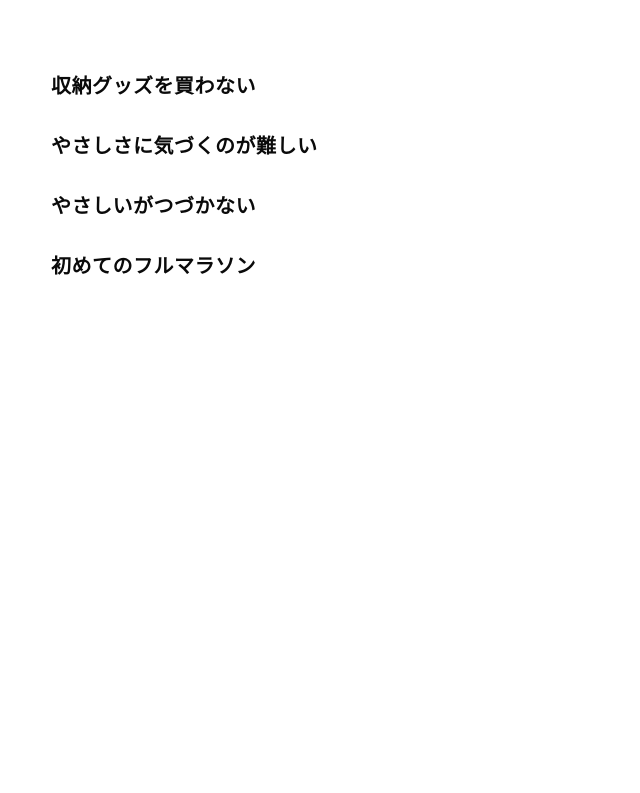
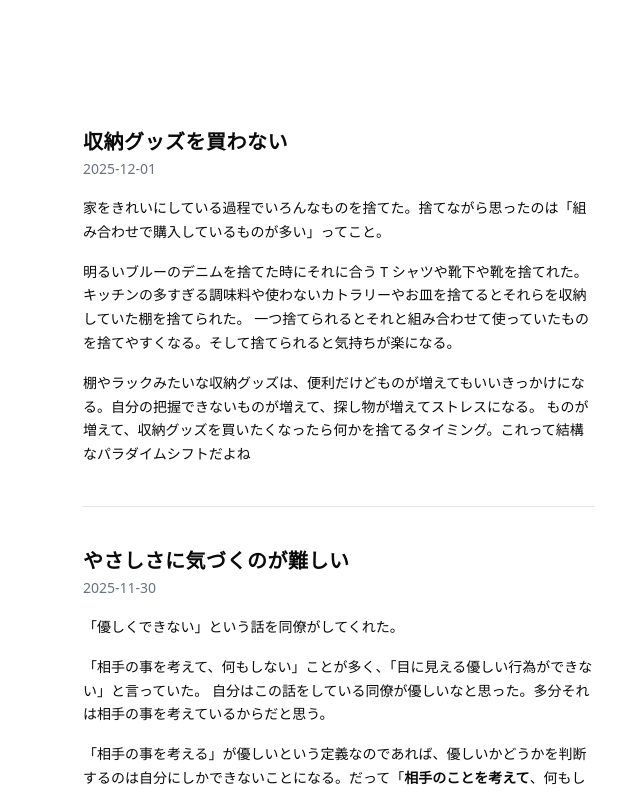
Before and after one commit to yuuki008/me, a Next.js app: page /blog in a window 1280 px wide. Shown: the top 793 px of the page, without its empty margins (301-941 px from the left). Built offline with nearby package versions, Linux system fonts and the light colour scheme.

Commit message:
Refactor blog list layout and text styles for better readability and consistency

```diff
--- a/src/app/blog/blog-list.tsx
+++ b/src/app/blog/blog-list.tsx
@@ -1,13 +1,18 @@
-import Link from "next/link";
 import { Post } from "./utils";
+import { CustomMDX } from "./[slug]/mdx";
 
 export function BlogList({ posts }: { posts: Post[] }) {
   return (
-    <div className="space-y-8 py-10 max-w-xl mx-auto">
+    <div className="divide-y py-14 max-w-lg mx-auto">
       {posts.map((post) => (
-        <Link className="block" key={post.slug} href={`/blog/${post.slug}`}>
-          <div className="text-xl tracking-wide font-semibold">{post.title}</div>
-        </Link>
+        <div className="py-10" key={post.slug}>
+          <div className="text-xl tracking-wide font-bold">{post.title}</div>
+          <time className="text-gray-500 text-sm pt-2">{post.date}</time>
+
+          <article className="prose mt-4">
+            <CustomMDX source={post.content} slug={post.slug} />
+          </article>
+        </div>
       ))}
     </div>
   );
--- a/src/app/globals.css
+++ b/src/app/globals.css
@@ -151,7 +151,7 @@
 @layer components {
   .prose {
     color: var(--primary-foreground);
-    font-size: var(--text-base);
+    font-size: var(--text-sm);
     max-width: 65ch;
     line-height: 1.7;
   }
```
